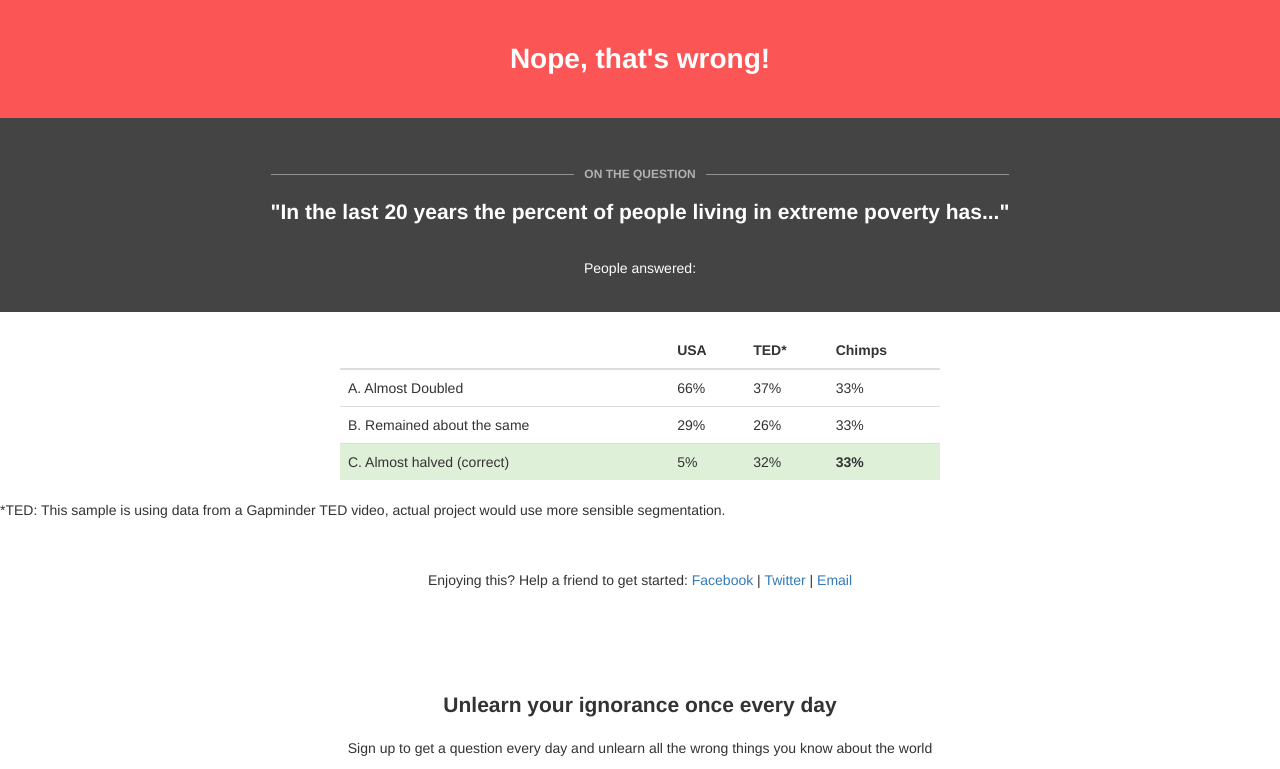
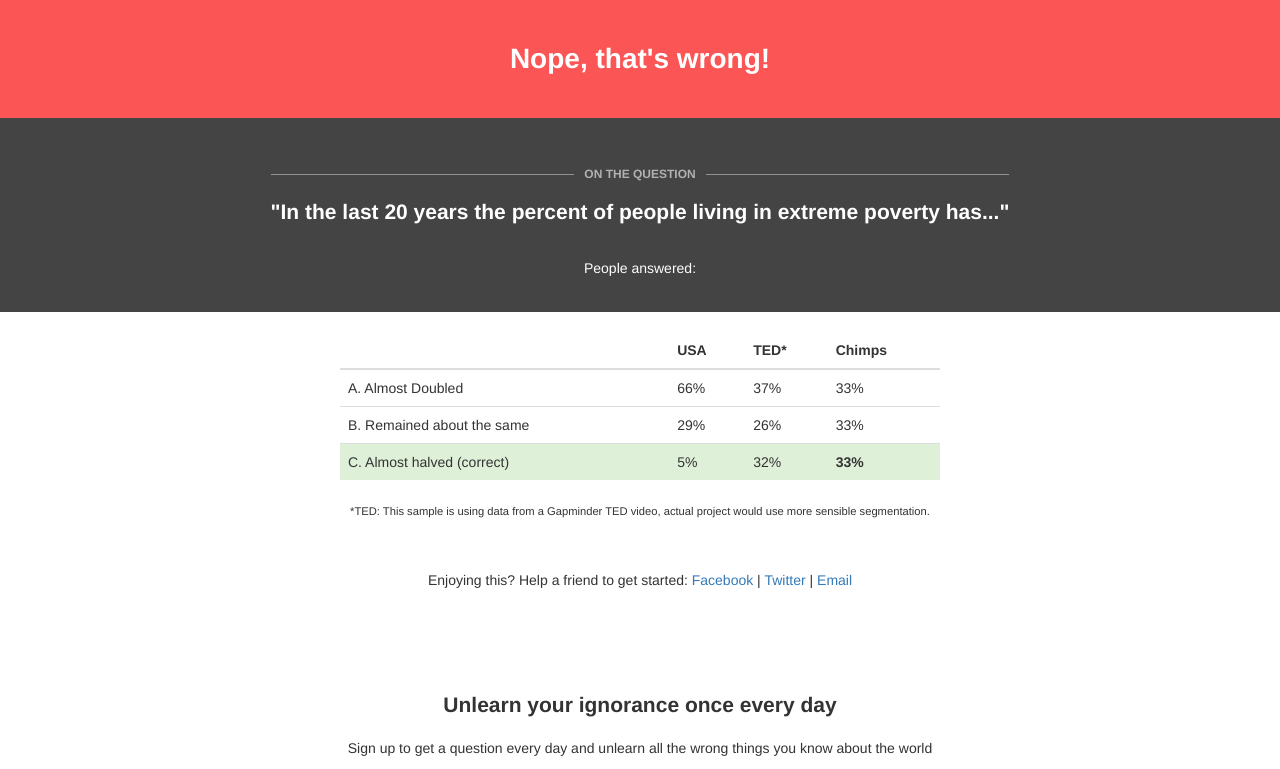
Before and after one commit to abergs/smarterthanachimp, a plain HTML site: page no.html in a window 1280 px wide. Shown: the top 769 px of the page. Drawn offline with nearby package versions, Linux system fonts and the light colour scheme.

Commit message:
Fixed disclaimer

```diff
--- a/no.html
+++ b/no.html
@@ -72,7 +72,7 @@
             <td><strong>33%</strong></td>
         </tr>
     </table>
-    <p>*TED: This sample is using data from a Gapminder TED video, actual project would use more sensible segmentation.</p>
+    <p class="center"><small>*TED: This sample is using data from a Gapminder TED video, actual project would use more sensible segmentation.</small></p>
     <p class="center" style="margin-top:50px;">
         Enjoying this? Help a friend to get started: <a href="#">Facebook</a> | <a href="#">Twitter</a> | <a href="#">Email</a>
     </p>
```
Also changed, not shown: yes.html (+1 -1 lines).
